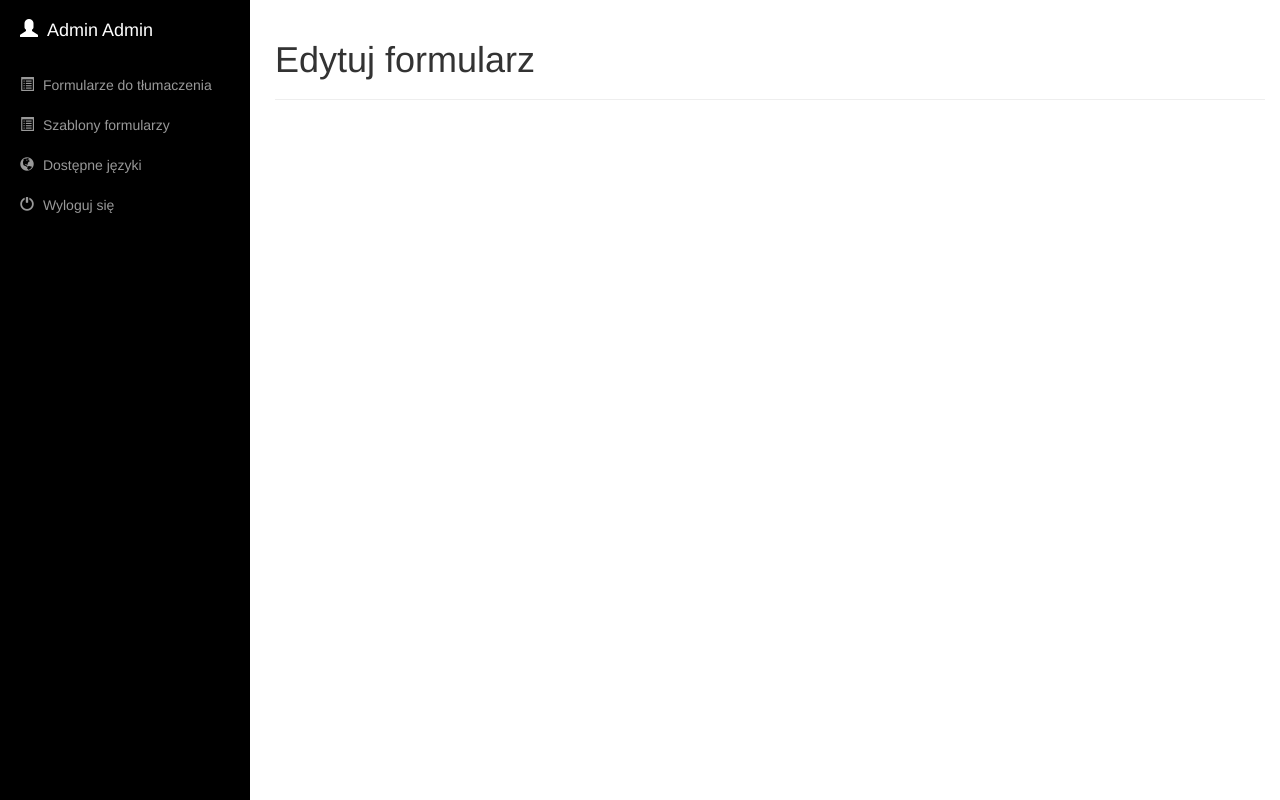
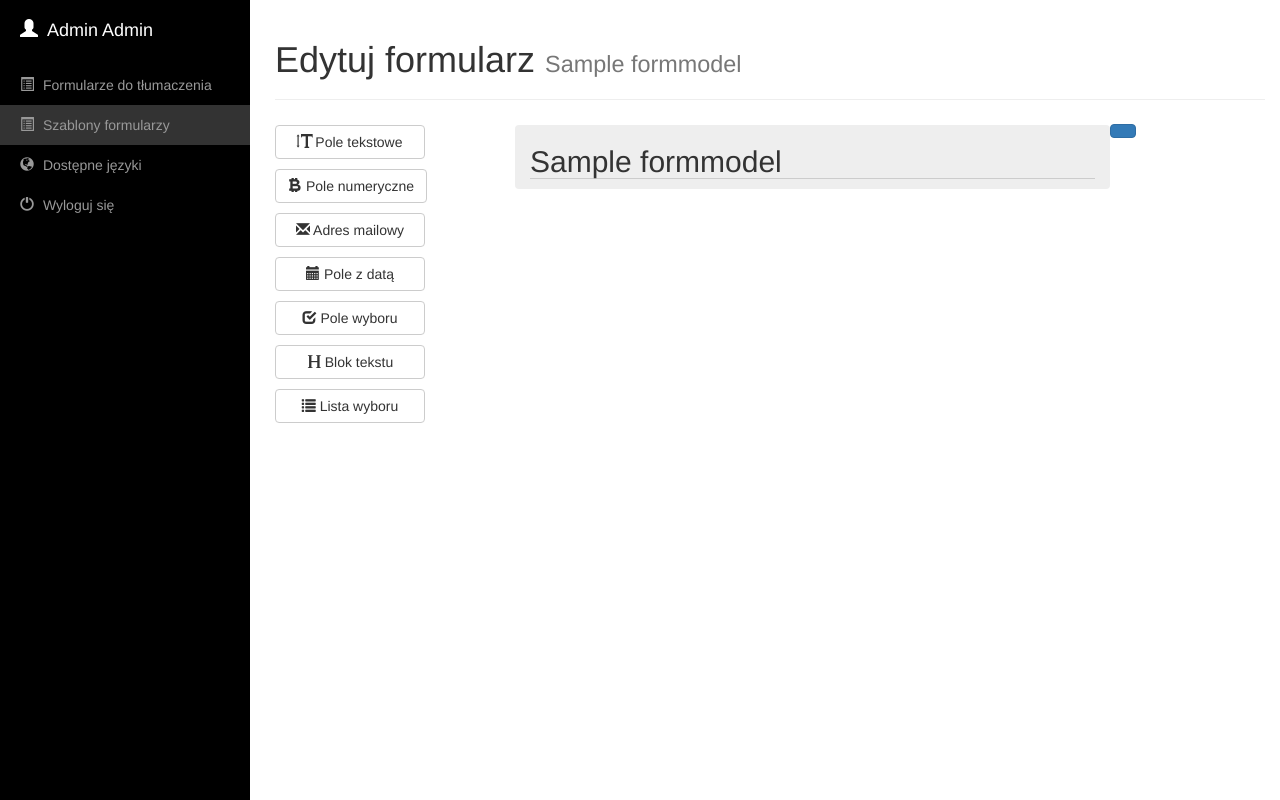
Before and after one commit to mic4ael/MasterThesis, a Django app: page /dynforms/forms/1 in a window 1280 px wide. Run offline with Django 3.2, Linux system fonts and the light colour scheme; a user stored in the database is signed in; tables that the repository leaves empty hold one stand-in row (values such as "Sample post"); some libraries are stand-ins or nearby versions.

Commit message:
Initial version of the form builder

```diff
--- a/dynforms/static/dynforms/custom/css/forms.css
+++ b/dynforms/static/dynforms/custom/css/forms.css
@@ -1,3 +1,18 @@
 .form-group .alert-danger {
     margin-top: 5px;
 }
+
+.forms-fields .btn-group {
+    margin: 5px 0;
+    min-width: 150px;
+}
+
+.forms-preview {
+    margin: 5px 0;
+    background-color: #EEE;
+    border-radius: 4px;
+}
+
+.forms-preview > .forms-preview-header {
+    border-bottom: 1px solid #ccc;
+}
--- /dev/null
+++ b/dynforms/static/dynforms/custom/js/forms_builder.js
@@ -0,0 +1,21 @@
+(function () {
+    var availableTypes = ['text', 'number', 'mail', 'date', 'checkbox', 'paragraph', 'select'],
+        fieldsButtons = $('.forms-fields .btn-group .new-field'),
+        formsPreviewVueInstance = new Vue({
+            el: '.forms-preview'
+        });
+
+    fieldsButtons.on('click', function (evt) {
+        evt.preventDefault();
+
+        var $this = $(this),
+            fieldType = $this.data('field-type');
+
+        if (availableTypes.indexOf(fieldType) === -1) {
+            console.debug('Wybrano niewspierany typ pola');
+            return;
+        }
+
+
+    });
+})();
--- a/dynforms/templates/dynforms/forms_details.html
+++ b/dynforms/templates/dynforms/forms_details.html
@@ -8,6 +8,11 @@
     {% trans 'Edycja formularzu' %}
 {% endblock %}
 
+{% block scripts %}
+    {{ block.super }}
+    <script src="{% static "dynforms/vuejs/vue.js" %}"></script>
+{% endblock %}
+
 {% block styles %}
     {{ block.super }}
     <link rel="stylesheet" type="text/css"
@@ -16,6 +21,66 @@
 
 {% block content %}
     <div class="page-header">
-        <h1>{% trans 'Edytuj formularz' %}</h1>
+        <h1>
+            {% trans 'Edytuj formularz' %} <small> {{ form_model.name }}</small>
+        </h1>
     </div>
+    <div class="row">
+        <div class="col-sm-3 forms-fields">
+            <div class="btn-group" role="group">
+                <button type="button" class="new-field btn btn-block btn-default"
+                        data-field-type="text">
+                    <i class="glyphicon glyphicon-text-height"></i>
+                    {% trans 'Pole tekstowe' %}
+                </button>
+            </div>
+            <div class="btn-group" role="group">
+                <button type="button" class="new-field btn btn-block btn-default"
+                        data-field-type="number">
+                    <i class="glyphicon glyphicon-bitcoin"></i>
+                    {% trans 'Pole numeryczne' %}
+                </button>
+            </div>
+            <div class="btn-group" role="group">
+                <button type="button" class="new-field btn btn-block btn-default"
+                        data-field-type="mail">
+                    <i class="glyphicon glyphicon-envelope"></i>
+                    {% trans 'Adres mailowy' %}
+                </button>
+            </div>
+            <div class="btn-group" role="group">
+                <button type="button" class="new-field btn btn-block btn-default"
+                        data-field-type="date">
+                    <i class="glyphicon glyphicon-calendar"></i>
+                    {% trans 'Pole z datą' %}
+                </button>
+            </div>
+            <div class="btn-group" role="group">
+                <button type="button" class="new-field btn btn-block btn-default"
+                        data-field-type="checkbox">
+                    <i class="glyphicon glyphicon-check"></i>
+                    {% trans 'Pole wyboru' %}
+                </button>
+            </div>
+            <div class="btn-group" role="group">
+                <button type="button" class="new-field btn btn-block btn-default"
+                        data-field-type="paragraph">
+                    <i class="glyphicon glyphicon-header"></i>
+                    {% trans 'Blok tekstu' %}
+                </button>
+            </div>
+            <div class="btn-group" role="group">
+                <button type="button" class="new-field btn btn-block btn-default"
+                        data-field-type="select">
+                    <i class="glyphicon glyphicon-list"></i>
+                    {% trans 'Lista wyboru' %}
+                </button>
+            </div>
+        </div>
+        <div class="col-sm-7 forms-preview">
+            <h2 class="forms-preview-header">{{ form_model.name }}</h2>
+        </div>
+        <button class="btn btn-primary">{% trans '' %}</button>
+    </div>
+    <script src="{% static 'dynforms/custom/js/forms_builder.js' %}"></script>
 {% endblock %}
--- a/dynforms/templates/dynforms/layout_base.html
+++ b/dynforms/templates/dynforms/layout_base.html
@@ -45,7 +45,8 @@
                     {% if request.user.is_superuser %}
                         {% url 'forms' as forms_url %}
                         {% url 'new_forms_template' as new_forms_url %}
-                        <li class="{% if request.get_full_path == forms_url or request.get_full_path == new_forms_url%}active{% endif %}">
+                        {% url 'forms_details' forms_id=form_model.id as forms_details_url %}
+                        <li class="{% if request.get_full_path == forms_url or request.get_full_path == new_forms_url or request.get_full_path == forms_details_url %}active{% endif %}">
                             <a href="{{ forms_url }}">
                                 <i class="glyphicon glyphicon-list-alt"></i>
                                 {% trans 'Szablony formularzy' %}
--- a/dynforms/urls.py
+++ b/dynforms/urls.py
@@ -12,5 +12,5 @@ urlpatterns = [
     url(r'^languages$', views.LanguagesView.as_view(), name='languages'),
     url(r'^forms$', views.FormsView.as_view(), name='forms'),
     url(r'^forms/new$', views.NewFormsView.as_view(), name='new_forms_template'),
-    url(r'^forms/(?P<forms_id>[0-9]+)$$', views.FormsDetails.as_view(), name='forms_details')
+    url(r'^forms/(?P<forms_id>[0-9]+)$$', views.FormsDetailsView.as_view(), name='forms_details')
 ]
--- a/dynforms/views.py
+++ b/dynforms/views.py
@@ -125,5 +125,10 @@ class NewFormsView(LoginRequiredMixin, UserIsSuperAdminTest, TemplateView):
         return render(request, self.template_name, {'form': form})
 
 
-class FormsDetails(LoginRequiredMixin, UserIsSuperAdminTest, TemplateView):
+class FormsDetailsView(LoginRequiredMixin, UserIsSuperAdminTest, TemplateView):
     template_name = 'dynforms/forms_details.html'
+
+    def get_context_data(self, **kwargs):
+        context = super(FormsDetailsView, self).get_context_data(**kwargs)
+        context['form_model'] = FormModel.objects.get(pk=self.kwargs['forms_id'])
+        return context
```
